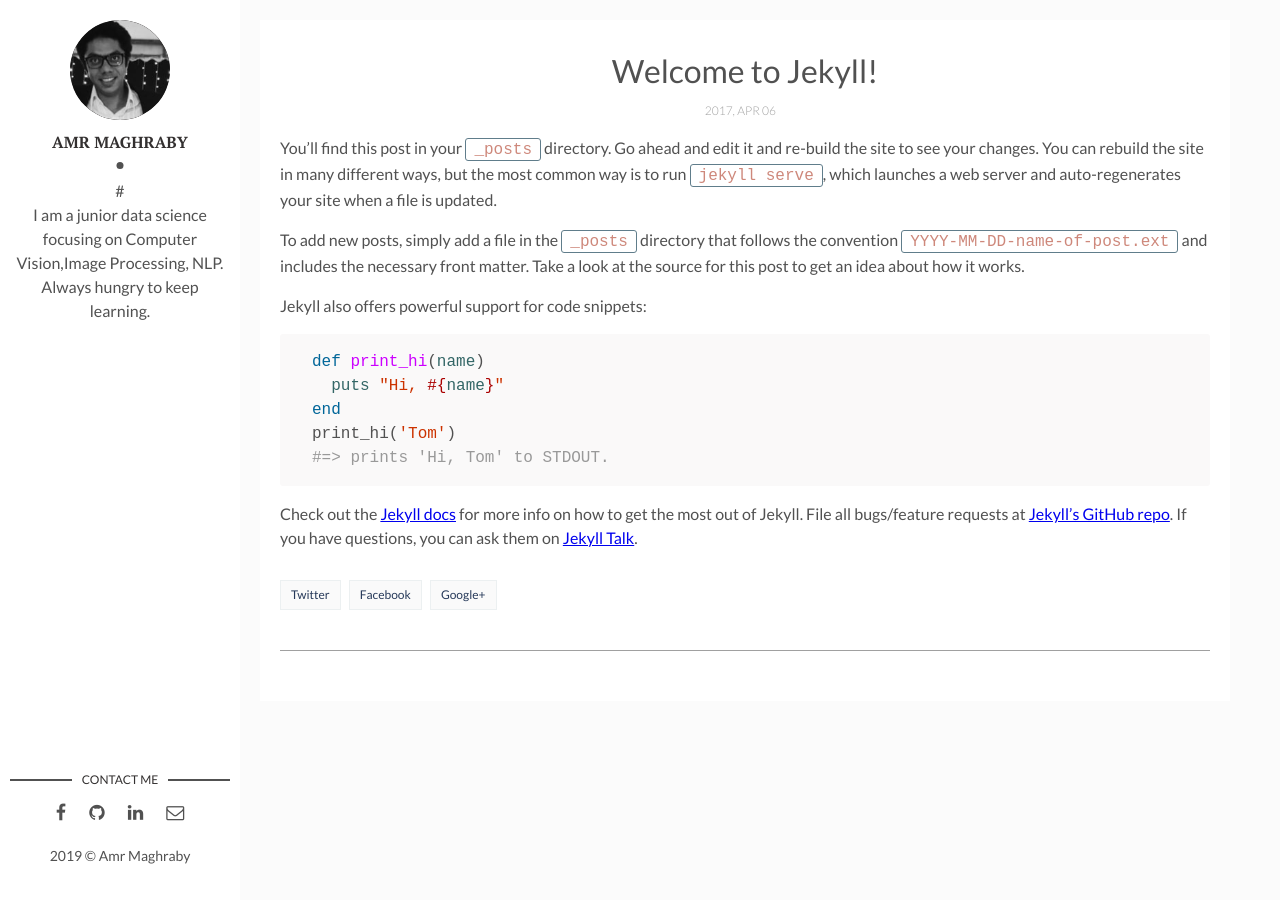
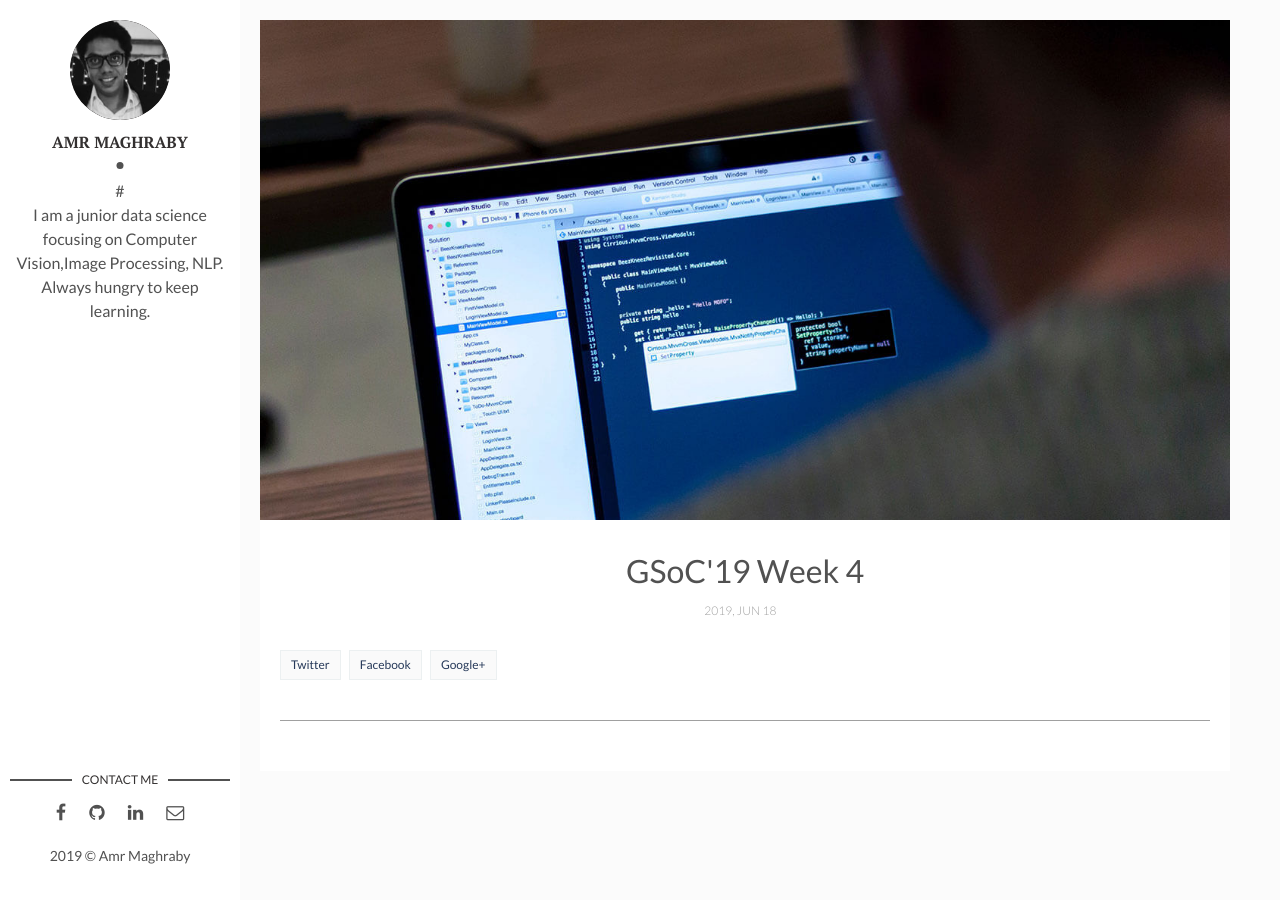
Before and after one commit to AmrMaghraby/amrmaghraby.github.io, a Jekyll site: the page built from _posts/2017-04-06-welcome-to-jekyll.markdown, in a window 1280 px wide. Built offline with Jekyll 4.4.1, drawn with Linux system fonts in a browser that asks for light colours; comment, search, counter and statistics services are not loaded.

Commit message:
Update 2017-04-06-welcome-to-jekyll.markdown

```diff
--- a/_posts/2017-04-06-welcome-to-jekyll.markdown
+++ b/_posts/2017-04-06-welcome-to-jekyll.markdown
@@ -1,26 +1,7 @@
 ---
 layout: post
-title: "Welcome to Jekyll!"
-date: 2017-04-06 13:32:20 +0300
-description: You’ll find this post in your `_posts` directory. Go ahead and edit it and re-build the site to see your changes. # Add post description (optional)
-img:  # Add image post (optional)
+title: GSoC'19 Week 4
+date: 2019-06-18 13:32:20 +0300
+description: #hhjhhh
+img: how-to-start.jpg
 ---
-You’ll find this post in your `_posts` directory. Go ahead and edit it and re-build the site to see your changes. You can rebuild the site in many different ways, but the most common way is to run `jekyll serve`, which launches a web server and auto-regenerates your site when a file is updated.
-
-To add new posts, simply add a file in the `_posts` directory that follows the convention `YYYY-MM-DD-name-of-post.ext` and includes the necessary front matter. Take a look at the source for this post to get an idea about how it works.
-
-Jekyll also offers powerful support for code snippets:
-
-{% highlight ruby %}
-def print_hi(name)
-  puts "Hi, #{name}"
-end
-print_hi('Tom')
-#=> prints 'Hi, Tom' to STDOUT.
-{% endhighlight %}
-
-Check out the [Jekyll docs][jekyll-docs] for more info on how to get the most out of Jekyll. File all bugs/feature requests at [Jekyll’s GitHub repo][jekyll-gh]. If you have questions, you can ask them on [Jekyll Talk][jekyll-talk].
-
-[jekyll-docs]: https://jekyllrb.com/docs/home
-[jekyll-gh]:   https://github.com/jekyll/jekyll
-[jekyll-talk]: https://talk.jekyllrb.com/
```
